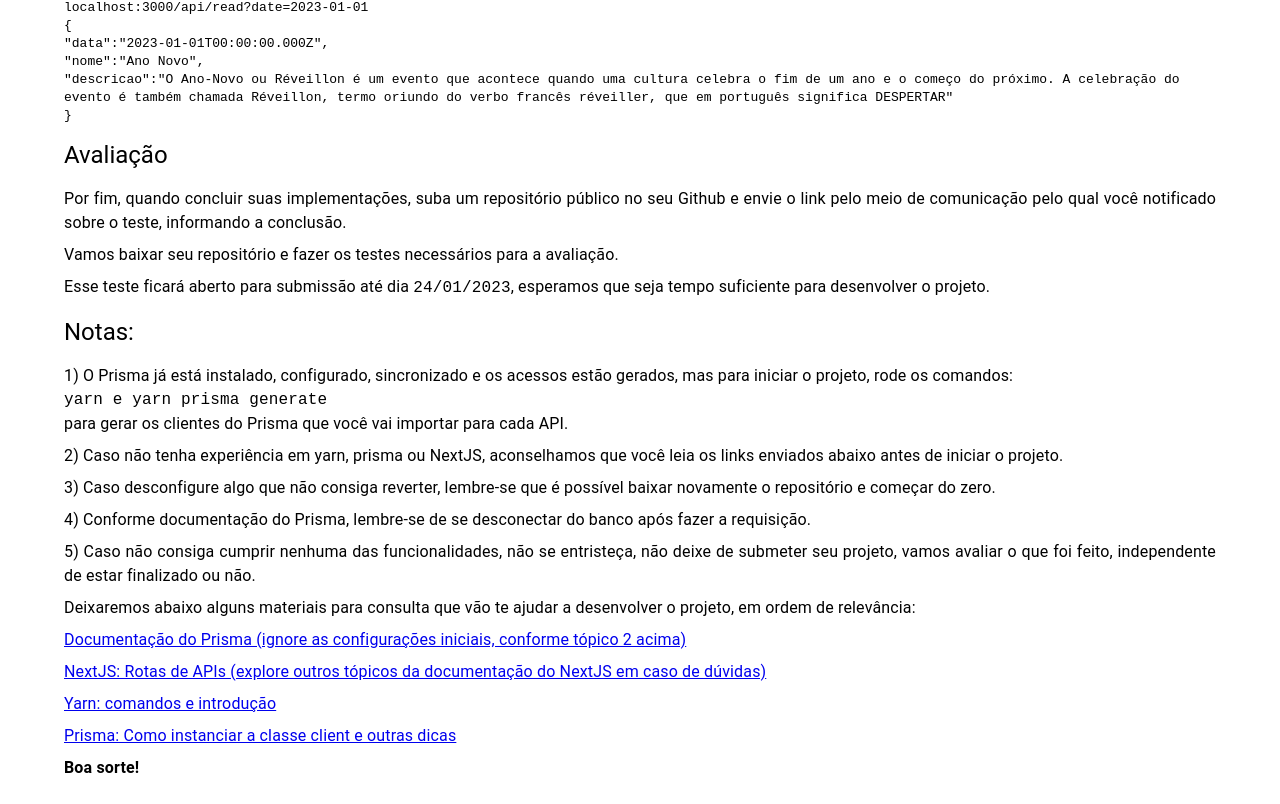
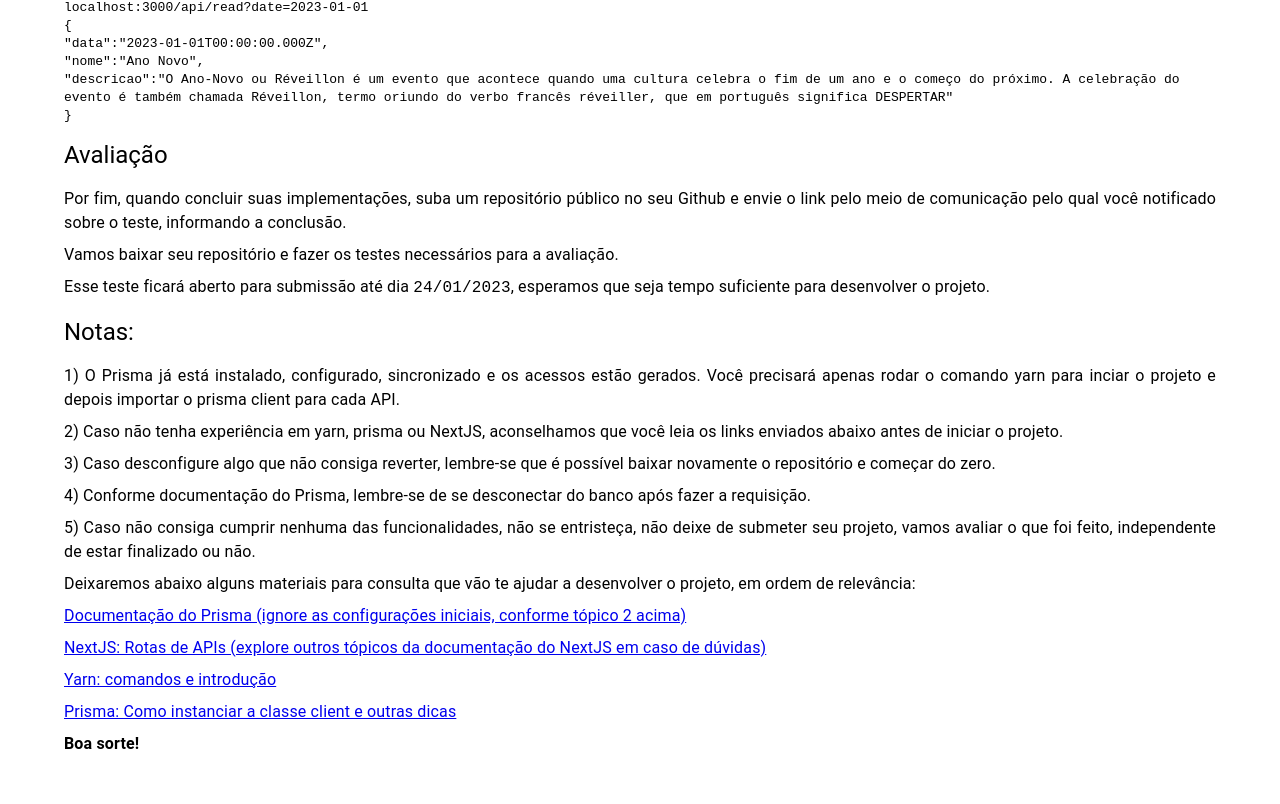
Before and after one commit to ginco-urbanismo/testebackend, a Next.js app: page /instrucoes in a window 1280 px wide. Shown: the part 1433-2237 px from the top of the page. After the commit the page ends 2213 px from the top, so only its background shows below. Built offline with nearby package versions, Linux system fonts and the light colour scheme.

Commit message:
[FIX] corrigindo mensagem do tópico1

```diff
--- a/src/pages/instrucoes.jsx
+++ b/src/pages/instrucoes.jsx
@@ -223,15 +223,7 @@ function Instrucoes() {
       </Typography>
       <Typography sx={{ mb: 1, textAlign: "justify" }}>
         1) O Prisma já está instalado, configurado, sincronizado e os acessos
-        estão gerados, mas para iniciar o projeto, rode os comandos: {""}
-        <pre>
-            <code>
-              yarn e
-              yarn prisma generate
-            </code>
-          </pre>
-         {" "}
-        para gerar os clientes do Prisma que você vai importar para cada API.{" "}
+        estão gerados. Você precisará apenas rodar o comando yarn para inciar o projeto e depois importar o prisma client para cada API.{" "}
       </Typography>
       <Typography sx={{ mb: 1, textAlign: "justify" }}>
         2) Caso não tenha experiência em yarn, prisma ou NextJS, aconselhamos
```
Also changed, not shown: 1 other file (tests, documents, lock files or other folders).
